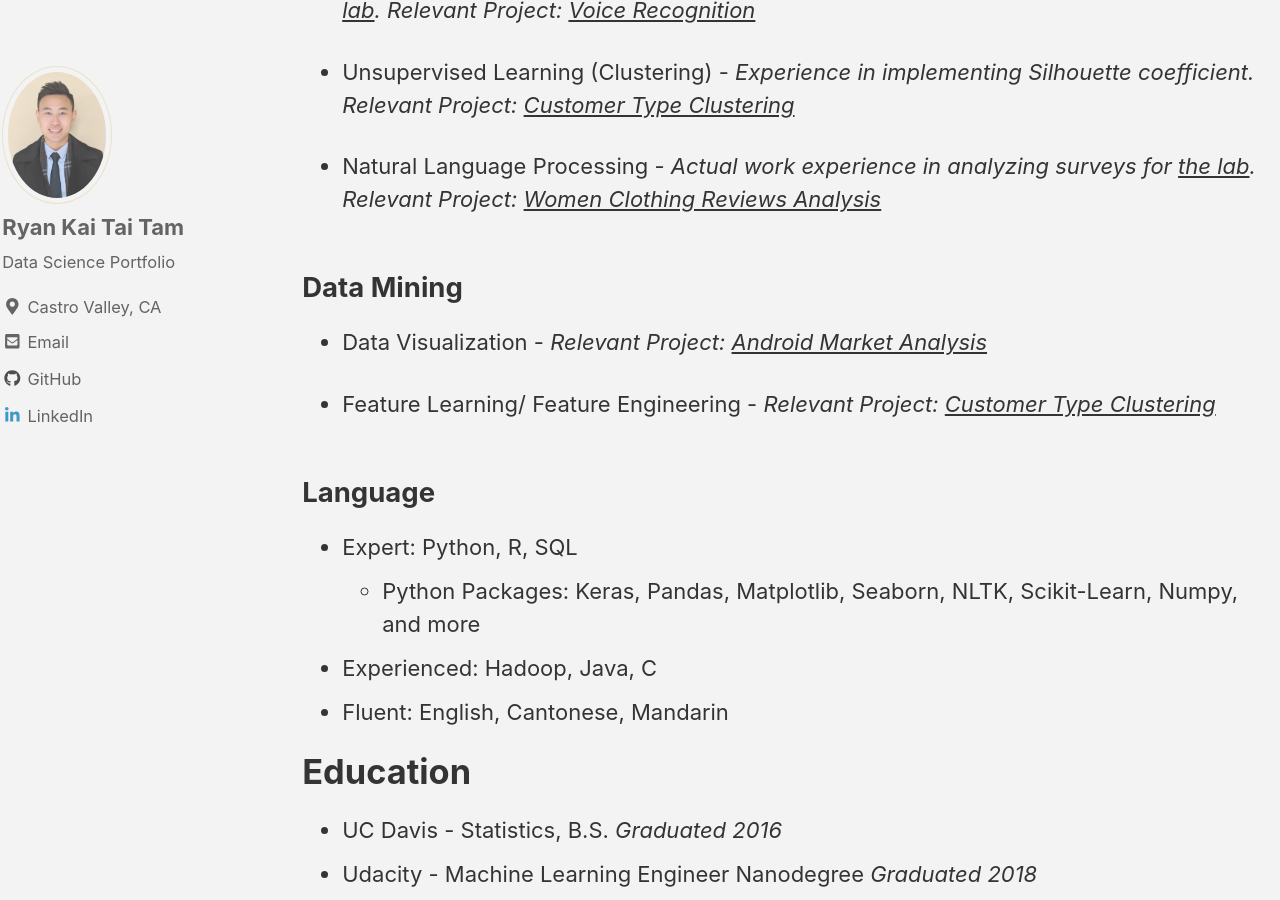
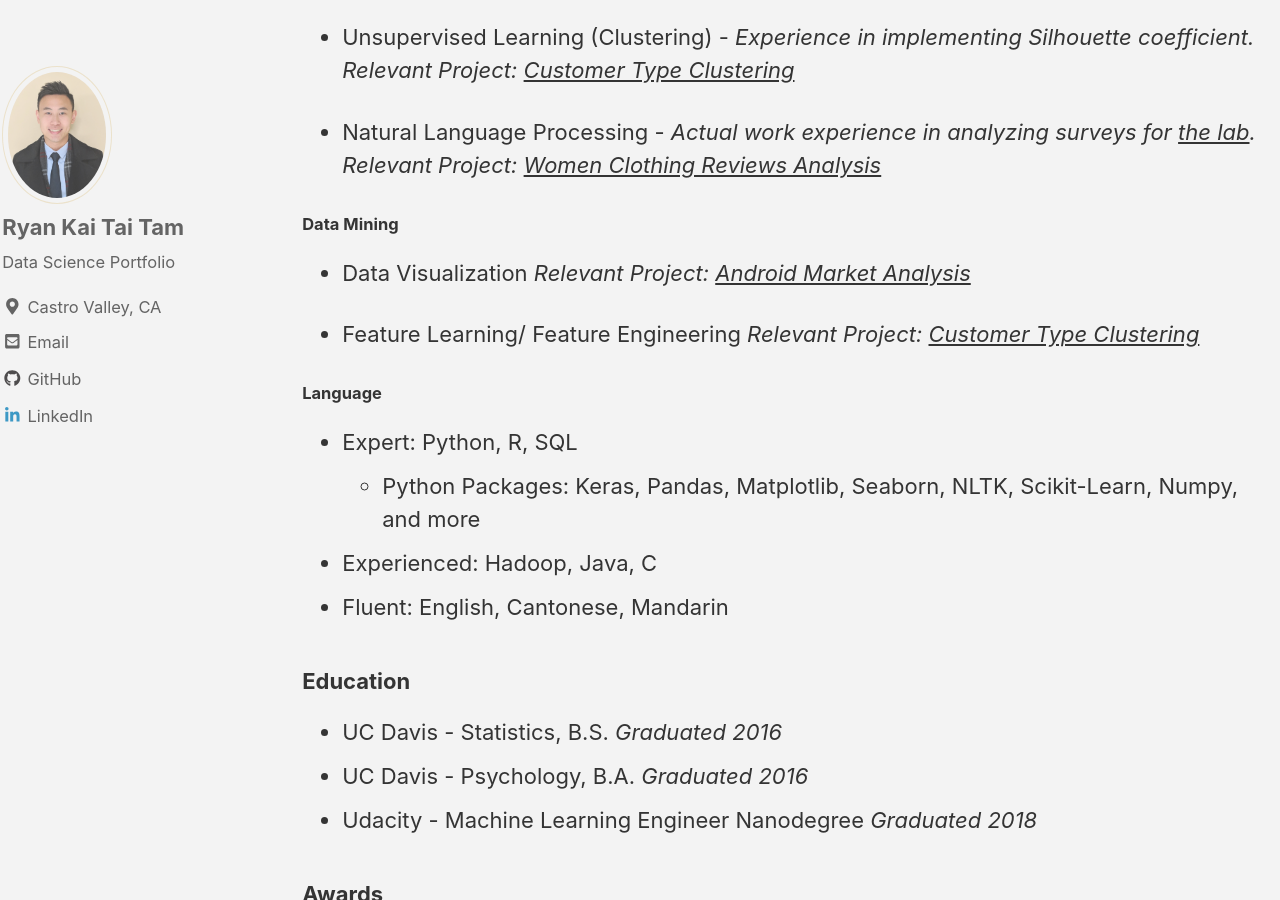
Before and after one commit to ryan-kttam/ryan-kttam.github.io, a Jekyll site: the page built from _pages/about.md, in a window 1280 px wide and 900 px high, scrolled down 1125 px. Built offline with Jekyll 4.4.1, drawn with Linux system fonts in a browser that asks for light colours; cached includes are drawn as plain includes; nearby versions of some CDN libraries.

Commit message:
added skills in about

```diff
--- a/_pages/about.md
+++ b/_pages/about.md
@@ -9,32 +9,39 @@
 
 I am a data analyst at *[Lawrence Livermore National Laboratory](https://en.wikipedia.org/wiki/Lawrence_Livermore_National_Laboratory)* that concentrates on data visualization and machine learning algorithms. My skill set involves Python, SQL, R, machine learning, and data mining. I am currently looking to gain more experience in the field of data science.
 
-# Skills
+### Skills
 
-## Machine Learning
+#### Machine Learning
 
- * Neural Network - *Experience in TensorFlow and Keras. Relevant Project: [Fruit Image Recognition](/fruit_image_recognition/)*
+ * Neural Network - *Experience in TensorFlow and Keras.
+ Relevant Project: [Fruit Image Recognition](/fruit_image_recognition/)*
 
- * Supervised learning - *Actual work experience building machine learning model for [the lab](https://en.wikipedia.org/wiki/Lawrence_Livermore_National_Laboratory). Relevant Project: [Voice Recognition](/Voice_recognition/)*
+ * Supervised learning - *Actual work experience building machine learning model for [the lab](https://en.wikipedia.org/wiki/Lawrence_Livermore_National_Laboratory).
+ Relevant Project: [Voice Recognition](/Voice_recognition/)*
 
- * Unsupervised Learning (Clustering) - *Experience in implementing Silhouette coefficient. Relevant Project: [Customer Type Clustering](/Customer_Type_Clustering/)*
+ * Unsupervised Learning (Clustering) - *Experience in implementing Silhouette coefficient.
+ Relevant Project: [Customer Type Clustering](/Customer_Type_Clustering/)*
 
- * Natural Language Processing - *Actual work experience in analyzing surveys for [the lab](https://en.wikipedia.org/wiki/Lawrence_Livermore_National_Laboratory). Relevant Project: [Women Clothing Reviews Analysis](/Women_Clothing_Reviews/)*
+ * Natural Language Processing - *Actual work experience in analyzing surveys for [the lab](https://en.wikipedia.org/wiki/Lawrence_Livermore_National_Laboratory).
+ Relevant Project: [Women Clothing Reviews Analysis](/Women_Clothing_Reviews/)*
 
-## Data Mining
- * Data Visualization - *Relevant Project: [Android Market Analysis](/Android_Market_Analysis/)*
+#### Data Mining
+ * Data Visualization
+ *Relevant Project: [Android Market Analysis](/Android_Market_Analysis/)*
 
- * Feature Learning/ Feature Engineering - *Relevant Project: [Customer Type Clustering](/Customer_Type_Clustering/)*
+ * Feature Learning/ Feature Engineering
+ *Relevant Project: [Customer Type Clustering](/Customer_Type_Clustering/)*
 
-## Language
+#### Language
   * Expert: Python, R, SQL
     + Python Packages: Keras, Pandas, Matplotlib, Seaborn, NLTK, Scikit-Learn, Numpy, and more
   * Experienced: Hadoop, Java, C
   * Fluent: English, Cantonese, Mandarin
 
-# Education
+### Education
   * UC Davis - Statistics, B.S.     *Graduated 2016*
+  * UC Davis - Psychology, B.A.     *Graduated 2016*
   * Udacity - Machine Learning Engineer Nanodegree     *Graduated 2018*
 
-# Awards
+### Awards
   * Three LLNL Spot Awards - Recognition of outstanding contributions in multiple projects
```
